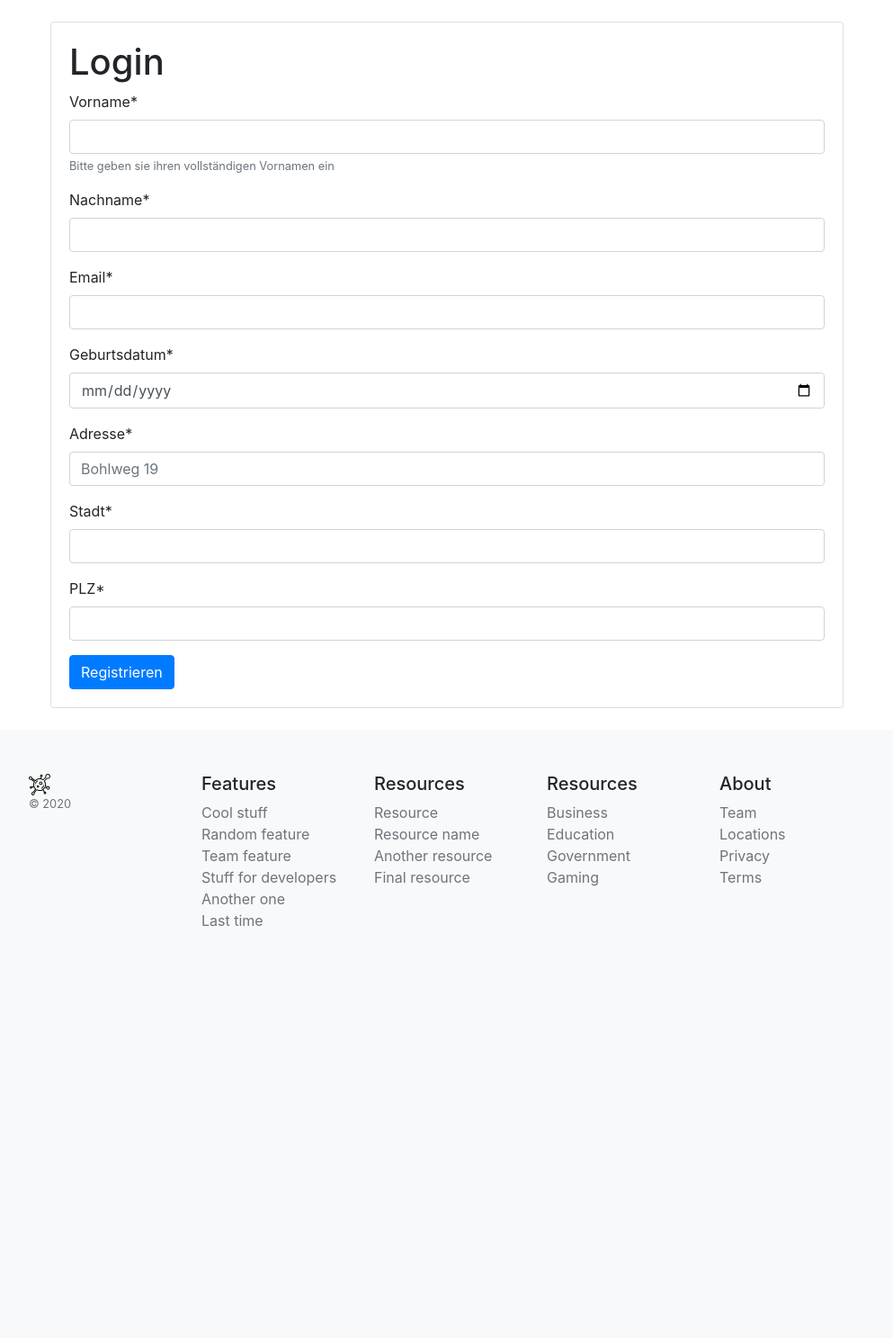
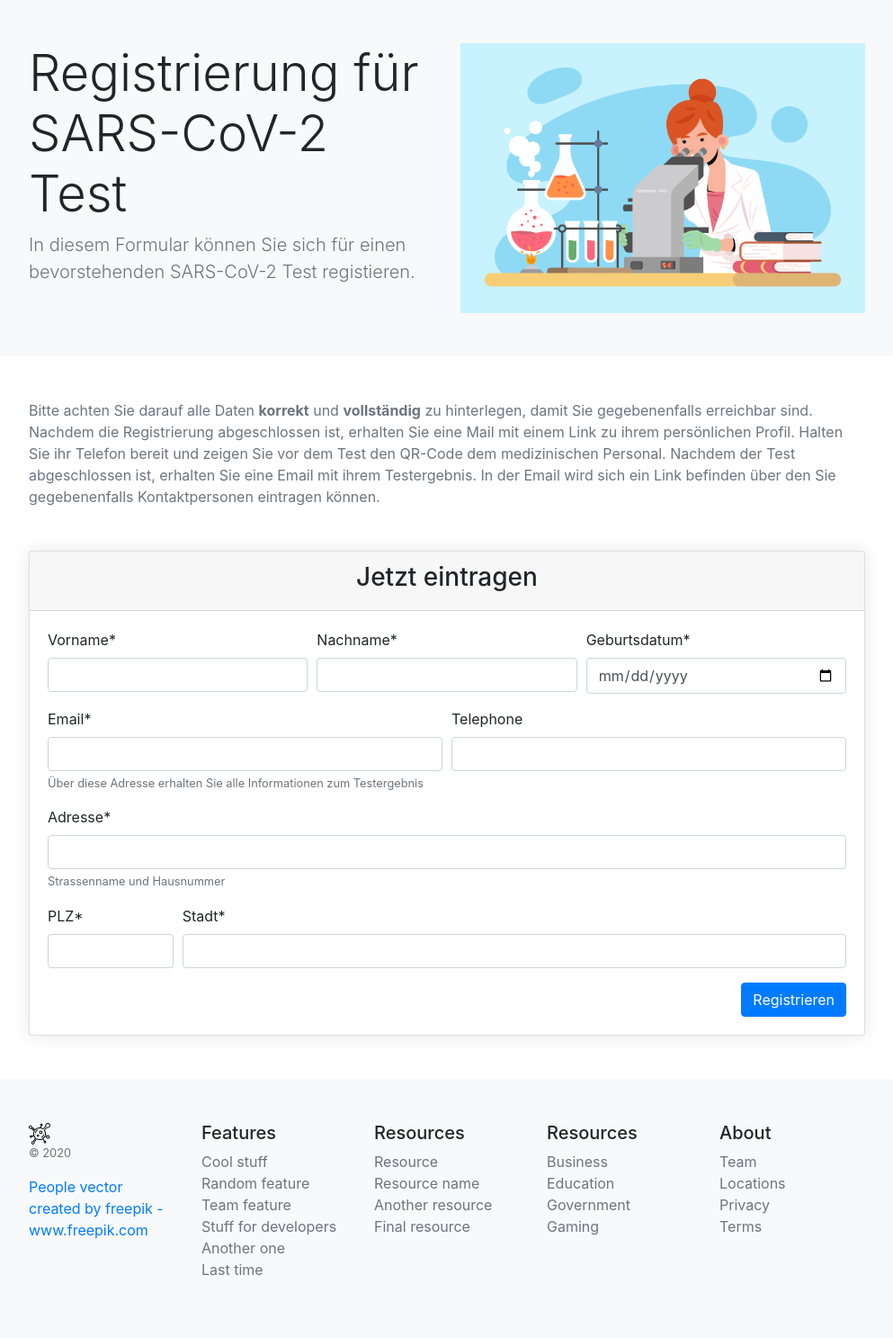
Before and after one commit to dippel-perk/morbus-clade, a Django app: page /citizens/create in a window 1280 px wide. Shown: the part 50-1537 px from the top of the page at 90% size, without its empty margins (143-1136 px from the left). Before the commit the page ends 1080 px from the top, so only its background shows below. Run offline with Django 3.2, Linux system fonts and the light colour scheme; some libraries are stand-ins or nearby versions.

Commit message:
Redesigned Create Form

```diff
--- a/citizens/forms.py
+++ b/citizens/forms.py
@@ -1,27 +1,31 @@
 from django import forms
 from .models import Citizen
+from phonenumber_field.formfields import PhoneNumberField
 
 
 class CitizenForm(forms.ModelForm):
     first_name = forms.CharField(widget=forms.TextInput(),
-                                 label="Vorname",
-                                 help_text="Bitte geben sie ihren vollständigen Vornamen ein")
+                                 label="Vorname")
     last_name = forms.CharField(widget=forms.TextInput(),
                                 label="Nachname",)
 
     email = forms.CharField(widget=forms.TextInput(),
-                            label="Email",)
+                            label="Email", help_text="Über diese Adresse erhalten Sie alle Informationen zum Testergebnis")
+
+    telephone = PhoneNumberField(label="Telefonnummer", help_text="Für eventuelle Rückfragen vom Gesundheitsamt")
 
     date_of_birth = forms.DateField(
         widget=forms.TextInput(
             attrs={'type': 'date'}
         ),
         label="Geburtsdatum",
+
     )
 
     address = forms.CharField(
         label='Adresse',
-        widget=forms.TextInput(attrs={'placeholder': 'Bohlweg 19'}),
+        widget=forms.TextInput(attrs={}),
+        help_text="Strassenname und Hausnummer"
     )
 
     city = forms.CharField(label="Stadt")
@@ -29,4 +33,4 @@ class CitizenForm(forms.ModelForm):
 
     class Meta:
         model = Citizen
-        fields = ('first_name', 'last_name', 'email', 'date_of_birth', 'address', 'city', 'zip_code')
+        fields = ('first_name', 'last_name', 'email', 'telephone', 'date_of_birth', 'address', 'city', 'zip_code')
--- a/citizens/templates/citizens/create.html
+++ b/citizens/templates/citizens/create.html
@@ -4,15 +4,83 @@
 
 {% block content %}
 
-    <div class="container">
-        <div class="card m-4">
-            <div class="card-body">
-                <h1>Login</h1>
-                <form method="post">
-                    {% csrf_token %}
-                    {{ form|crispy }}
-                    <button type="submit" class="btn btn-primary">Registrieren</button>
-                </form>
+    <div class="bg-light">
+        <div class="container py-5">
+
+            <div class="row">
+
+                <div class="col-lg-6">
+                    <h1 class="display-4">Registrierung für SARS-CoV-2 Test</h1>
+                    <p class="lead text-muted mb-0">
+                        In diesem Formular können Sie sich für einen bevorstehenden SARS-CoV-2 Test registieren.</p>
+                </div>
+                <div class="col-lg-6 d-none d-lg-block">
+                    <img src="{% static "citizens/img/laboratory.jpg" %}" alt="" class="img-fluid img-circle">
+                </div>
+            </div>
+        </div>
+    </div>
+    <div class="bg-white">
+
+        <div class="container py-5">
+
+            <div class="row">
+                <div class="col-12 text-muted mb-5">
+                    Bitte
+                    achten Sie darauf
+                    alle Daten <b>korrekt</b> und <b>vollständig</b> zu hinterlegen, damit Sie gegebenenfalls
+                    erreichbar
+                    sind.
+                    Nachdem die Registrierung abgeschlossen ist, erhalten Sie eine Mail mit einem Link zu ihrem
+                    persönlichen Profil.
+                    Halten Sie ihr Telefon bereit und zeigen Sie vor dem Test den QR-Code dem medizinischen
+                    Personal.
+
+                    Nachdem der Test abgeschlossen ist, erhalten Sie eine Email mit ihrem Testergebnis. In der Email
+                    wird
+                    sich ein Link befinden über den Sie gegebenenfalls Kontaktpersonen eintragen können.
+                </div>
+            </div>
+
+            <div class="card rounded bg-white" style="box-shadow: 0 0 20px 0 rgba(0, 0, 0, 0.1);">
+                <div class="card-header">
+                    <h3 class="text-center">Jetzt eintragen</h3>
+                </div>
+                <div class="card-body">
+                    <form method="post">
+                        {% csrf_token %}
+                        <div class="form-row">
+                            <div class="form-group col-md-4 mb-0">
+                                {{ form.first_name|as_crispy_field }}
+                            </div>
+                            <div class="form-group col-md-4 mb-0">
+                                {{ form.last_name|as_crispy_field }}
+                            </div>
+                            <div class="form-group col-md-4 mb-0">
+                                {{ form.date_of_birth|as_crispy_field }}
+                            </div>
+                        </div>
+                        <div class="form-row">
+                            <div class="form-group col-md-6 mb-0">
+                                {{ form.email|as_crispy_field }}
+                            </div>
+                            <div class="form-group col-md-6 mb-0">
+                                {{ form.telephone|as_crispy_field }}
+                            </div>
+                        </div>
+                        {{ form.address|as_crispy_field }}
+                        <div class="form-row">
+                            <div class="form-group col-md-2 mb-0">
+                                {{ form.zip_code|as_crispy_field }}
+                            </div>
+                            <div class="form-group col-md-10 mb-0">
+                                {{ form.city|as_crispy_field }}
+                            </div>
+                        </div>
+
+                        <button type="submit" class="btn btn-primary float-right">Registrieren</button>
+                    </form>
+                </div>
             </div>
         </div>
     </div>
--- a/core/templates/core/base.html
+++ b/core/templates/core/base.html
@@ -44,6 +44,7 @@
             <div class="col-12 col-md">
                 <img width="24" height="24" src="{% static "core/virus.svg" %}">
                 <small class="d-block mb-3 text-muted">&copy; 2020</small>
+                <a href="https://www.freepik.com/free-photos-vectors/people">People vector created by freepik - www.freepik.com</a>
             </div>
             <div class="col-6 col-md">
                 <h5>Features</h5>
```
Also changed, not shown: citizens/static/citizens/img/laboratory.jpg (added), citizens/static/citizens/qr-code.png (deleted).
